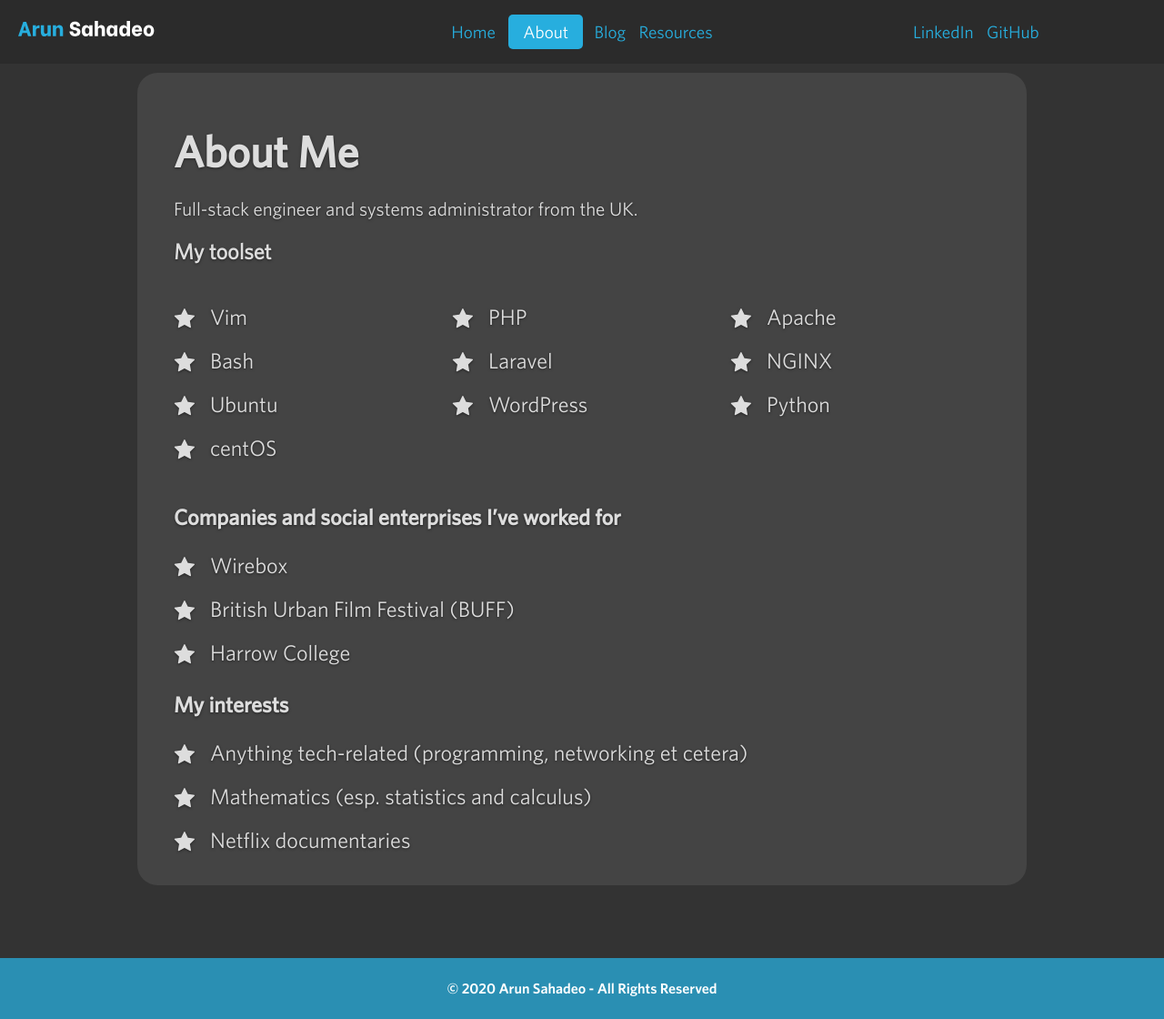
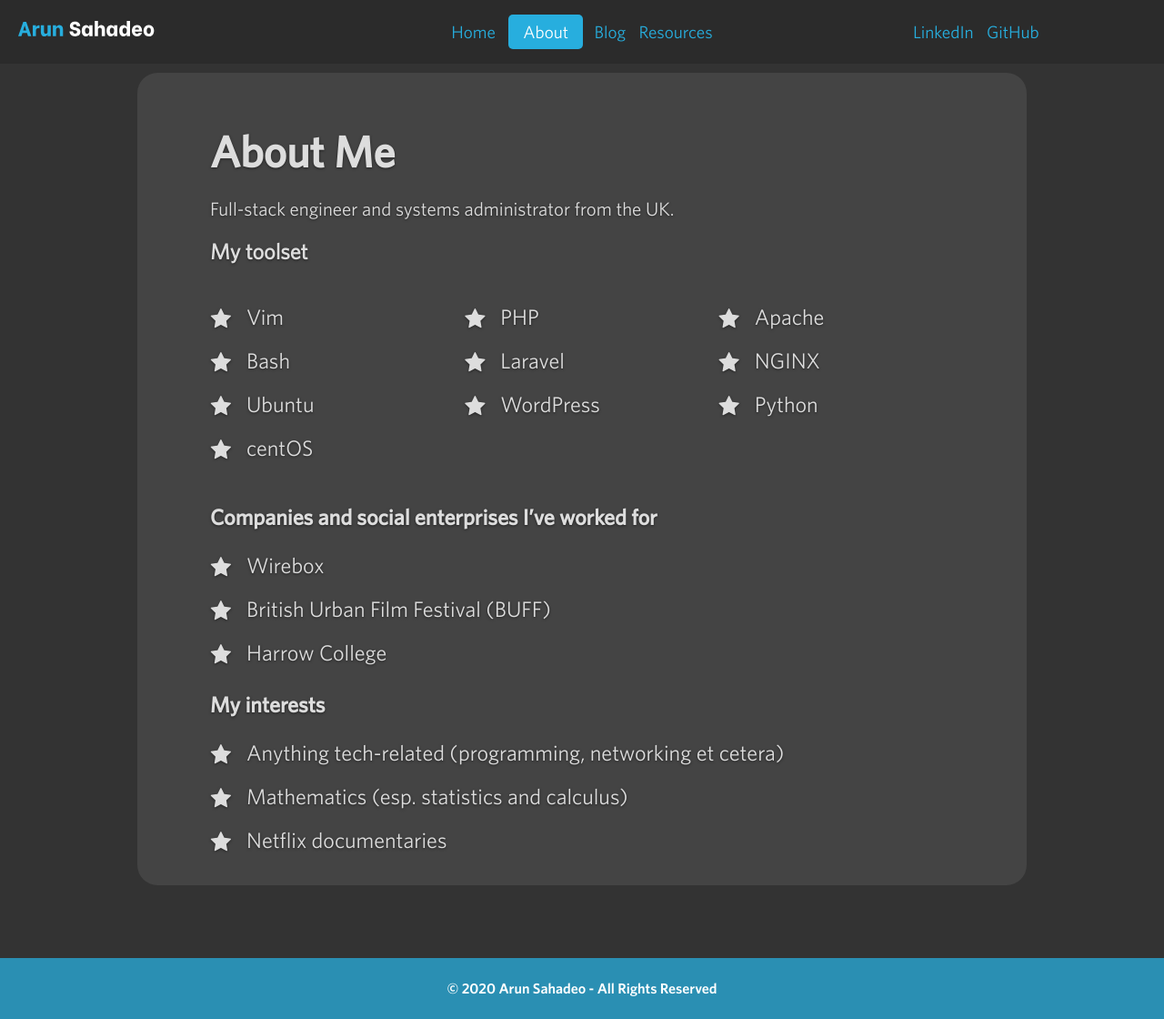
Before and after one commit to ArunSahadeo/ArunSahadeo.github.io, a Jekyll site: the page built from about.html, in a window 1280 px wide and 1120 px high. Shown: the whole window at 91% size. Built offline with Jekyll 4.4.1, drawn with Linux system fonts in a browser that asks for light colours; some web fonts are replaced.

Commit message:
Tidy up About page content for smaller screens

```diff
--- a/_sass/components/_content-grid.scss
+++ b/_sass/components/_content-grid.scss
@@ -136,6 +136,15 @@
     }
 }
 
+.about {
+    .content-grid {
+        > article {
+            padding-left: 5rem;
+            padding-right: 5rem;
+        }
+    }
+}
+
 body:not(.home):not(.about) {
     .content-grid {
         @media (max-width: 430px) {
--- a/_sass/components/_lists.scss
+++ b/_sass/components/_lists.scss
@@ -2,6 +2,16 @@
     list-style-type: none;
     font-size: 1.5rem;
     padding-left: 0;
+
+    &#toolset-1,
+    &#toolset-2,
+    &#toolset-3 {
+        @media (max-width: 576px) {
+            li {
+                padding-left: 0;
+            }
+        }
+    }
 
     li {
         position: relative;
@@ -13,6 +23,7 @@
             top: 5px;
             left: 0;
             margin-left: 0;
+            vertical-align: middle;
         }
 
         &:not(:last-child) {
--- a/about.html
+++ b/about.html
@@ -20,8 +20,8 @@
     My toolset
 </h2>
 
-<div class="grid grid-3 display-block-xs-down text-left-xs-down">
-    <ul class="list-star">
+<div class="grid grid-3 display-block-xs-down">
+    <ul class="list-star" id="toolset-1">
         <li class="icon-star">
             Vim
         </li>
@@ -39,7 +39,7 @@
         </li>
     </ul>
 
-    <ul class="list-star">
+    <ul class="list-star" id="toolset-2">
         <li class="icon-star">
             PHP
         </li>
@@ -53,7 +53,7 @@
         </li>
     </ul>
 
-    <ul class="list-star">
+    <ul class="list-star" id="toolset-3">
         <li class="icon-star">
             Apache
         </li>
```
